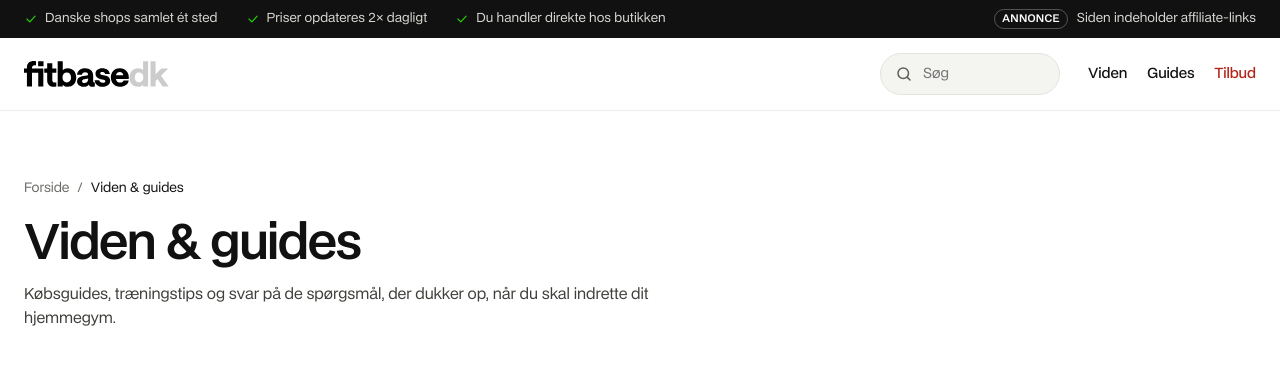
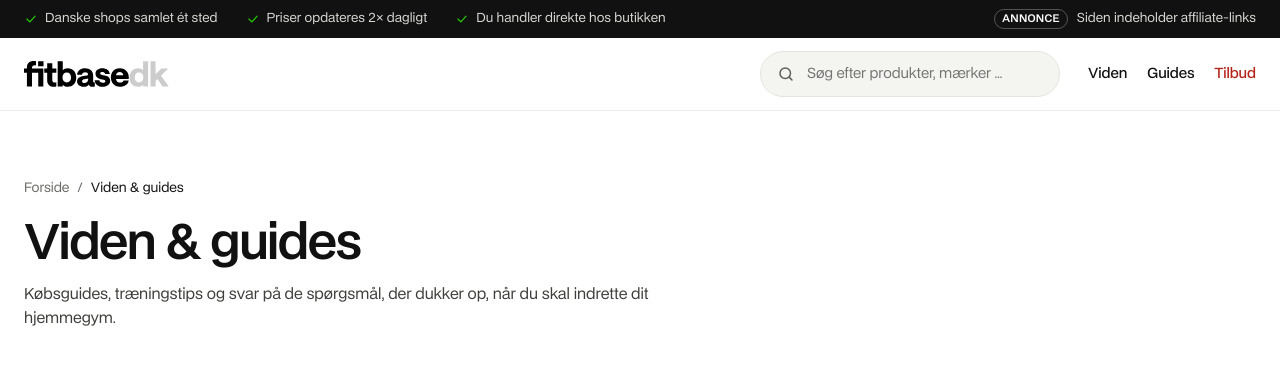
Before and after one commit to frederik-baastrup/playform, a WordPress theme: template wp-content/themes/playform/home.php in a window 1280 px wide. Shown: the top 367 px of the page. Run offline with PHP 8.4 and a stand-in for WordPress, Linux system fonts and the light colour scheme; the site name, menu and one post (Sample post) are stand-ins, and other content is empty.

Commit message:
Større søgefelt med tydeligere tekst
Co-Authored-By: Claude Opus 5.5 <noreply@anthropic.com>
Claude-Session: https://claude.ai/code/session_01J4K97RmjVVJFaaWCLfud2e

```diff
--- a/wp-content/themes/playform/assets/css/main.css
+++ b/wp-content/themes/playform/assets/css/main.css
@@ -63,7 +63,7 @@ button, input, select { font-family: inherit; }
 .menu-toggle { display: none; margin-left: auto; width: 44px; height: 44px; border: 1px solid var(--line-2); border-radius: 50%; background: #fff; align-items: center; justify-content: center; cursor: pointer; color: var(--ink); }
 
 /* Søgning: lille felt, der vokser hen over menuen */
-.search { position: relative; flex: 0 1 180px; margin-left: auto; display: flex; align-items: center; gap: 8px; height: 42px; padding: 0 5px 0 14px; border-radius: 999px; background: var(--soft); border: 1px solid #E4E4DF; color: var(--muted); transition: flex-grow .35s ease, background-color .2s ease, border-color .2s ease; }
+.search { position: relative; flex: 0 1 300px; min-width: 150px; margin-left: auto; display: flex; align-items: center; gap: 10px; height: 46px; padding: 0 6px 0 16px; border-radius: 999px; background: var(--soft); border: 1px solid #E4E4DF; color: var(--muted); transition: flex-grow .35s ease, background-color .2s ease, border-color .2s ease; }
 .search > svg { flex: 0 0 auto; }
 .search input { flex: 1; width: 0; min-width: 0; height: 100%; border: 0; background: transparent; font-size: 14px; color: var(--ink); outline: none; }
 .search input::-webkit-search-cancel-button { display: none; }
@@ -564,3 +564,5 @@ a.usp__item:hover b { text-decoration: underline; text-underline-offset: 3px; }
 }
 @media (max-width: 1180px) { .topbar__usp li:nth-child(3) { display: none; } }
 .topbar a.topbar__mob, .topbar a.topbar__mob:hover { color: #D9D9D4; }
+@media (min-width: 1081px) { .mm { flex-shrink: 0; } }
+.search input { text-overflow: ellipsis; } .search input::placeholder { text-overflow: ellipsis; }
--- a/wp-content/themes/playform/header.php
+++ b/wp-content/themes/playform/header.php
@@ -103,7 +103,7 @@ $pf_shops = count( playform_shop_names() );
 			<form role="search" method="get" class="search" action="<?php echo esc_url( home_url( '/' ) ); ?>" data-search data-endpoint="<?php echo esc_url( rest_url( 'playform/v1/search' ) ); ?>">
 				<?php echo playform_icon( 'search', 18, 2 ); // phpcs:ignore ?>
 				<label for="site-search" class="sr-only">Søg efter produkter</label>
-				<input id="site-search" type="search" name="s" placeholder="Søg" autocomplete="off" value="<?php echo esc_attr( get_search_query() ); ?>">
+				<input id="site-search" type="search" name="s" placeholder="Søg efter produkter, mærker …" autocomplete="off" value="<?php echo esc_attr( get_search_query() ); ?>">
 				<input type="hidden" name="post_type" value="product">
 				<button type="submit" class="search__go">Søg</button>
 				<div class="search__drop" hidden>
```
